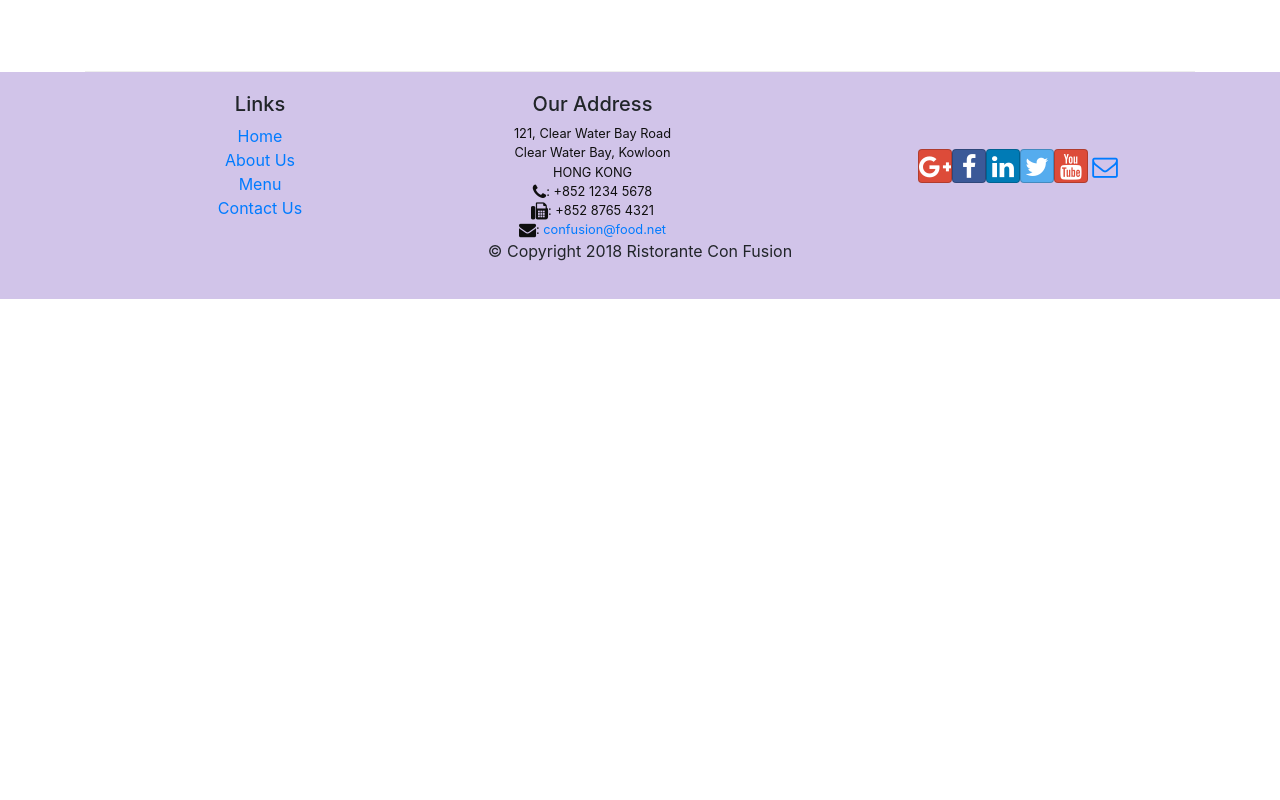
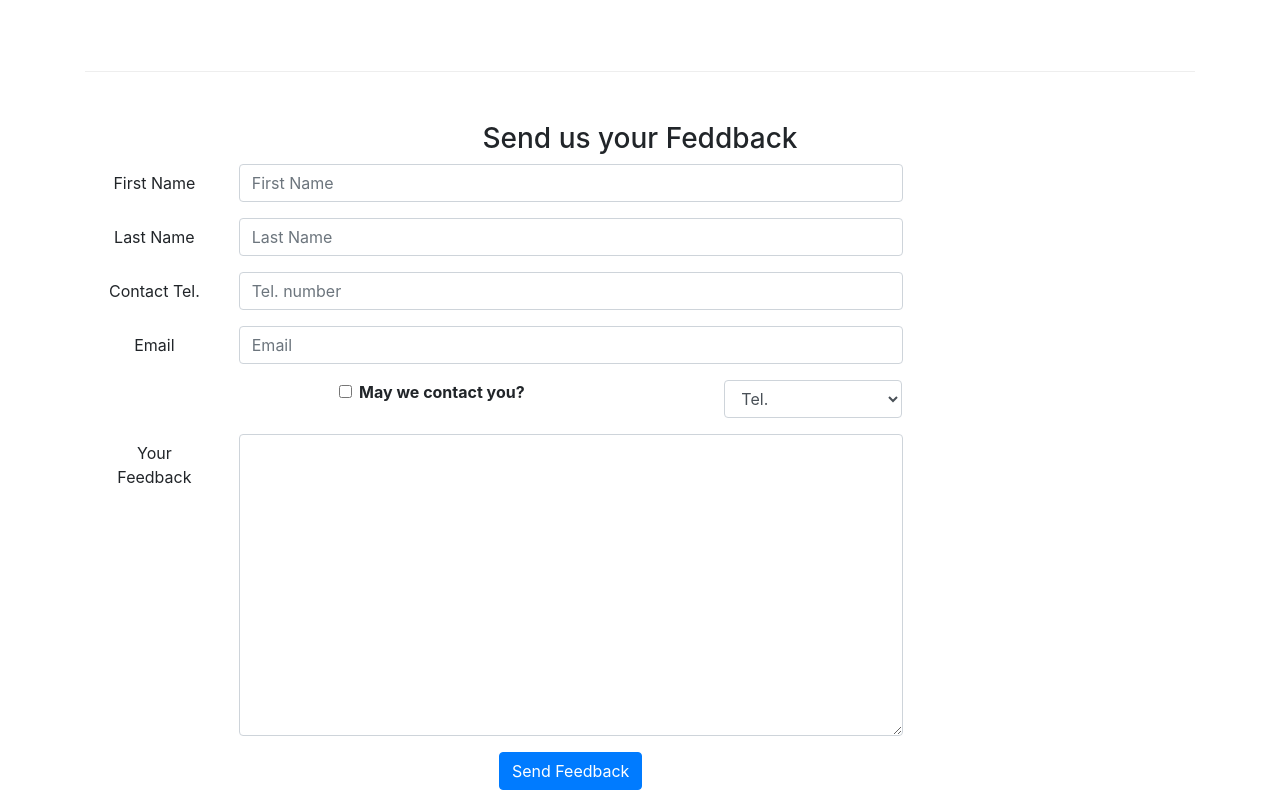
Before and after one commit to Assyl-Salah/Front-End-Web-Development-with-React, a React (Create React App) app in the folder confusion/: page /contactus in a window 1280 px wide. Shown: the part 800-1600 px from the top of the page. Before the commit the page ends 1099 px from the top, so only its background shows below. Built offline with nearby package versions, Linux system fonts and the light colour scheme.

Commit message:
Controlled Forms

```diff
--- a/confusion/src/AboutComponent.js
+++ b/confusion/src/AboutComponent.js
@@ -28,8 +28,9 @@
 
     const leaders = props.leaders.map((leader) => {
         return (
-            <Renderleader leader={leader}/>
-
+            <div key={leader.id} className="col-12 mt-5">
+                <Renderleader leader={leader} />
+            </div>
         );
     });
 
--- a/confusion/src/ContactComponent.js
+++ b/confusion/src/ContactComponent.js
@@ -1,7 +1,39 @@
-import React from 'react';
-import { Breadcrumb, BreadcrumbItem } from 'reactstrap';
+import React  , {Component} from 'react';
+import { Breadcrumb, BreadcrumbItem, Button , Form ,FormGroup, Label, Col, Input } from 'reactstrap';
 import { Link } from 'react-router-dom';
-function Contact(props) {
+
+class Contact extends Component{
+
+    constructor(props){
+        super(props);
+        this.state = {
+            firstname: '',
+            lastname: '',
+            telnum: '',
+            email: '',
+            agree: false,
+            contactType: 'Tel.',
+            message: ''
+        };
+        this.handleSubmit= this.handleSubmit.bind(this);
+        this.handleInputChange=this.handleInputChange.bind(this);
+    }
+
+    handleInputChange(e) {
+        const target = e.target;
+        const value = target.type === 'checkbox' ? target.checked : target.value;
+        const name = target.name;
+
+        this.setState({
+          [name]: value
+        });
+    }
+   handleSubmit(e){
+    console.log('Current State is: ' + JSON.stringify(this.state));
+    alert('Current State is: ' + JSON.stringify(this.state));
+       e.preventDefault();
+   }
+    render(){
         return(
             <div className="container">
                  <div className="row">
@@ -40,8 +72,105 @@
                         </div>
                     </div>
                 </div>
+                <div className="row row-content">
+                <div className="col-12">
+                    <h3> Send us your Feddback</h3>
+                    </div>
+                    <div className="col-12 col-md-9">
+                    <Form onSubmit={this.handleSubmit}>
+                            <FormGroup row>
+                                <Label htmlFor="firstname" md={2}>First Name</Label>
+                                <Col md={10}>
+                                    <Input type="text"
+                                         id="firstname"
+                                         name="firstname"
+                                        placeholder="First Name"
+                                        value={this.state.firstname}
+                                        onChange={this.handleInputChange} />
+                                </Col>
+                            </FormGroup>
+                            <FormGroup row>
+                                <Label htmlFor="lastname" md={2}>Last Name</Label>
+                                <Col md={10}>
+                                    <Input type="text"
+                                       id="lastname"
+                                       name="lastname"
+                                        placeholder="Last Name"
+                                        value={this.state.lastname}
+                                        onChange={this.handleInputChange} />
+                                </Col>
+                            </FormGroup>
+                            <FormGroup row>
+                            <Label htmlFor="telnum" md={2}>Contact Tel.</Label>
+                                <Col md={10}>
+                                    <Input
+                                       type="tel"
+                                       id="telnum"
+                                        name="telnum"
+                                        placeholder="Tel. number"
+                                        value={this.state.telnum}
+                                        onChange={this.handleInputChange} />
+                                </Col>
+                            </FormGroup>
+                            <FormGroup row>
+                                <Label htmlFor="email" md={2}>Email</Label>
+                                <Col md={10}>
+                                    <Input
+                                       type="email"
+                                        id="email"
+                                         name="email"
+                                        placeholder="Email"
+                                        value={this.state.email}
+                                        onChange={this.handleInputChange} />
+                                </Col>
+                            </FormGroup>
+                            <FormGroup row>
+                                <Col md={{size: 6, offset: 2}}>
+                                    <FormGroup check>
+                                        <Label check>
+                                            <Input
+                                               type="checkbox"
+                                                name="agree"
+                                                checked={this.state.agree}
+                                                onChange={this.handleInputChange} /> {' '}
+                                            <strong>May we contact you?</strong>
+                                        </Label>
+                                    </FormGroup>
+                                </Col>
+                                <Col md={{size: 3, offset: 1}}>
+                                    <Input type="select" name="contactType"
+                                            value={this.state.contactType}
+                                            onChange={this.handleInputChange}>
+                                        <option>Tel.</option>
+                                        <option>Email</option>
+                                    </Input>
+                                </Col>
+                            </FormGroup>
+                            <FormGroup row>
+                                <Label htmlFor="message" md={2}>Your Feedback</Label>
+                                <Col md={10}>
+                                    <Input type="textarea" id="message" name="message"
+                                        rows="12"
+                                        value={this.state.message}
+                                        onChange={this.handleInputChange}></Input>
+                                </Col>
+                            </FormGroup>
+                            <FormGroup row>
+                                <Col md={{size: 10, offset: 2}}>
+                                    <Button type="submit" color="primary">
+                                        Send Feedback
+                                    </Button>
+                                </Col>
+                            </FormGroup>
+                        </Form>
+                    </div>
+                </div>
             </div>
         );
+
+
+    }
+
 }
 
 export default Contact;
```
Also changed, not shown: 1 other file (tests, documents, lock files or other folders). Lines whose indentation alone changed are shown as unchanged.
